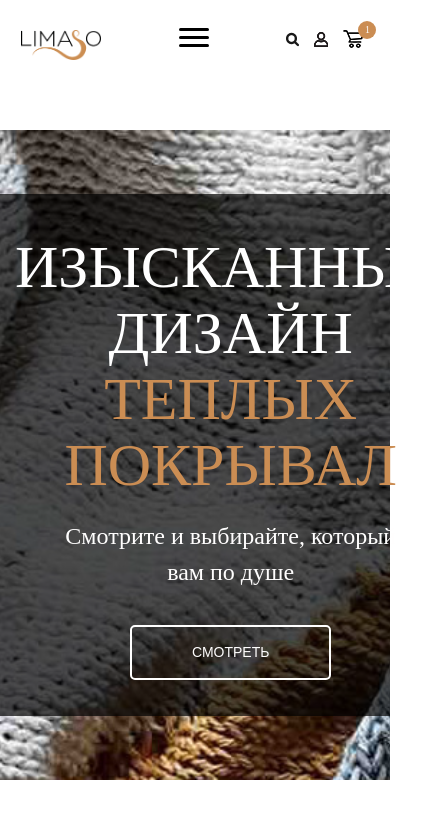
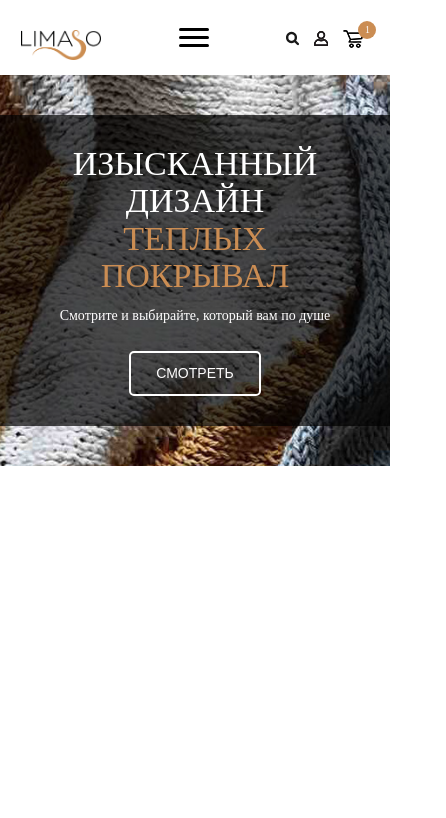
Before and after one commit to YuriyShandor/Maverik, a plain HTML site: page index.html in a window 390 px wide. Shown: the whole page, 446 px wide, since content can reach past the window. Drawn offline with Linux system fonts and the light colour scheme; a web font is replaced by a local one.

Commit message:
Add Section Banner. Mod_02

```diff
--- a/scss/style.scss
+++ b/scss/style.scss
@@ -13,6 +13,7 @@ $darkLime: #cb8d53;
 
 body {
   font-family: OpenSans, Arial sans-serif;
+  font-weight: 300;
   padding: 0;
   margin: 0;
   display: -webkit-box;
@@ -138,7 +139,7 @@ body {
   }
 }
 
-@media only screen and (max-width : 500px) {
+@media only screen and (max-width : 567px) {
   .header {
     height: 75px;
 
@@ -226,19 +227,78 @@ body {
 }
 
 @media only screen and (max-width : 1199px) {
-
+  .banner {
+    margin-top: 110px;
+    padding: 60px 0;
+  }
 }
 
 @media only screen and (max-width : 991px) {
+  .banner {
+    margin-top: 100px;
+    padding: 50px 0;
 
+    &-block {
+      padding: 35px 15px 30px 15px;
+
+      h1 {
+        font-size: 54px;
+      }
+
+      p {
+        font-size: 20px;
+        margin-top: 15px;
+        margin-bottom: 30px;
+      }
+    }
+  }
 }
 
 @media only screen and (max-width : 767px) {
+  .banner {
+    padding: 40px 0;
 
+    &-block {
+      padding: 30px 15px 30px 15px;
+
+      h1 {
+        font-size: 44px;
+      }
+
+      p {
+        font-size: 16px;
+        margin-top: 10px;
+        margin-bottom: 25px;
+      }
+
+      button {
+        padding: 15px 45px;
+      }
+    }
+  }
 }
 
 @media only screen and (max-width : 567px) {
+  .banner {
+    margin-top: 75px;
+    padding: 40px 0;
 
+    &-block {
+      padding: 30px;
+
+      h1 {
+        font-size: 34px;
+      }
+
+      p {
+        font-size: 14px;
+      }
+
+      button {
+        padding: 10px 25px;
+      }
+    }
+  }
 }
 
 
```
Also changed, not shown: css/style.css.
